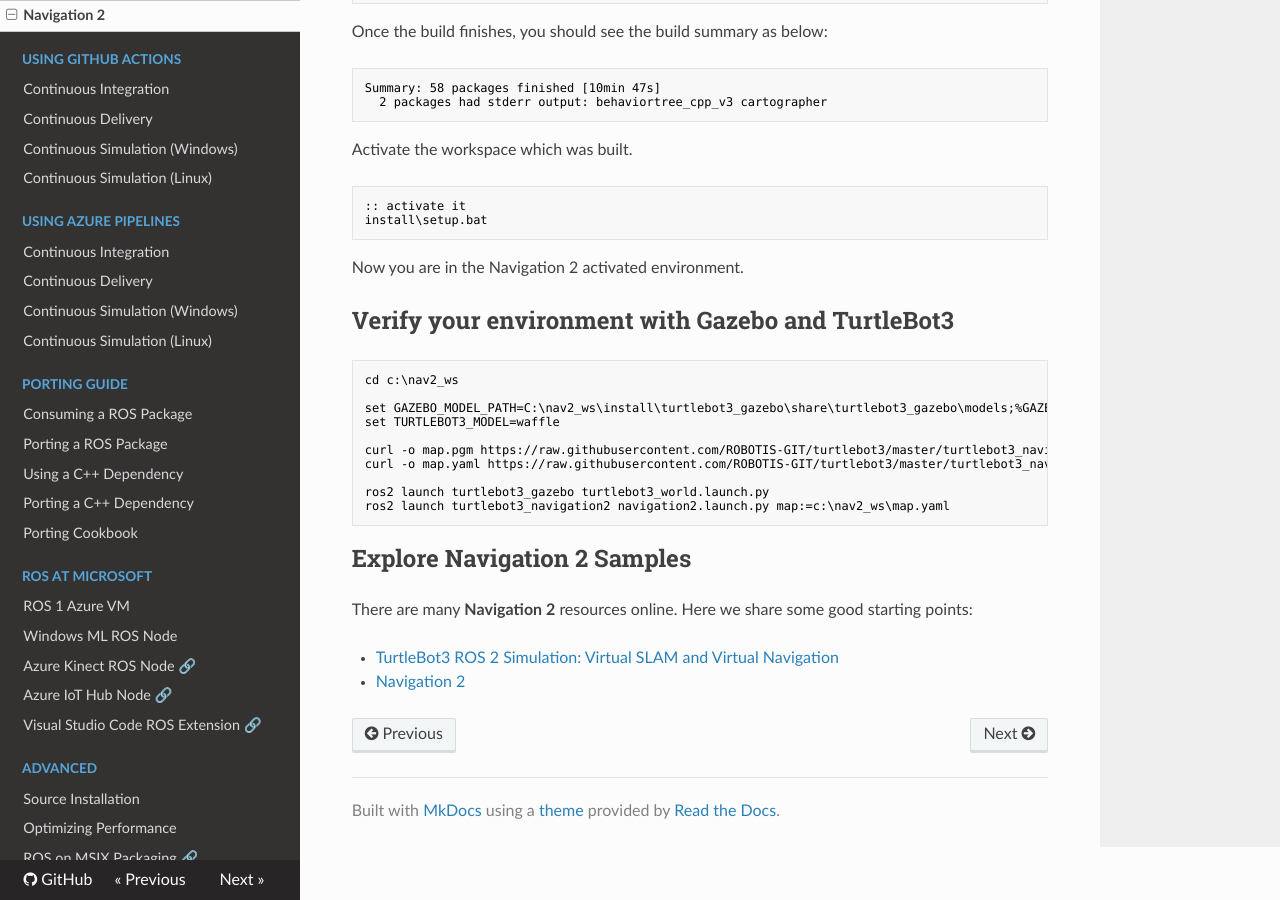
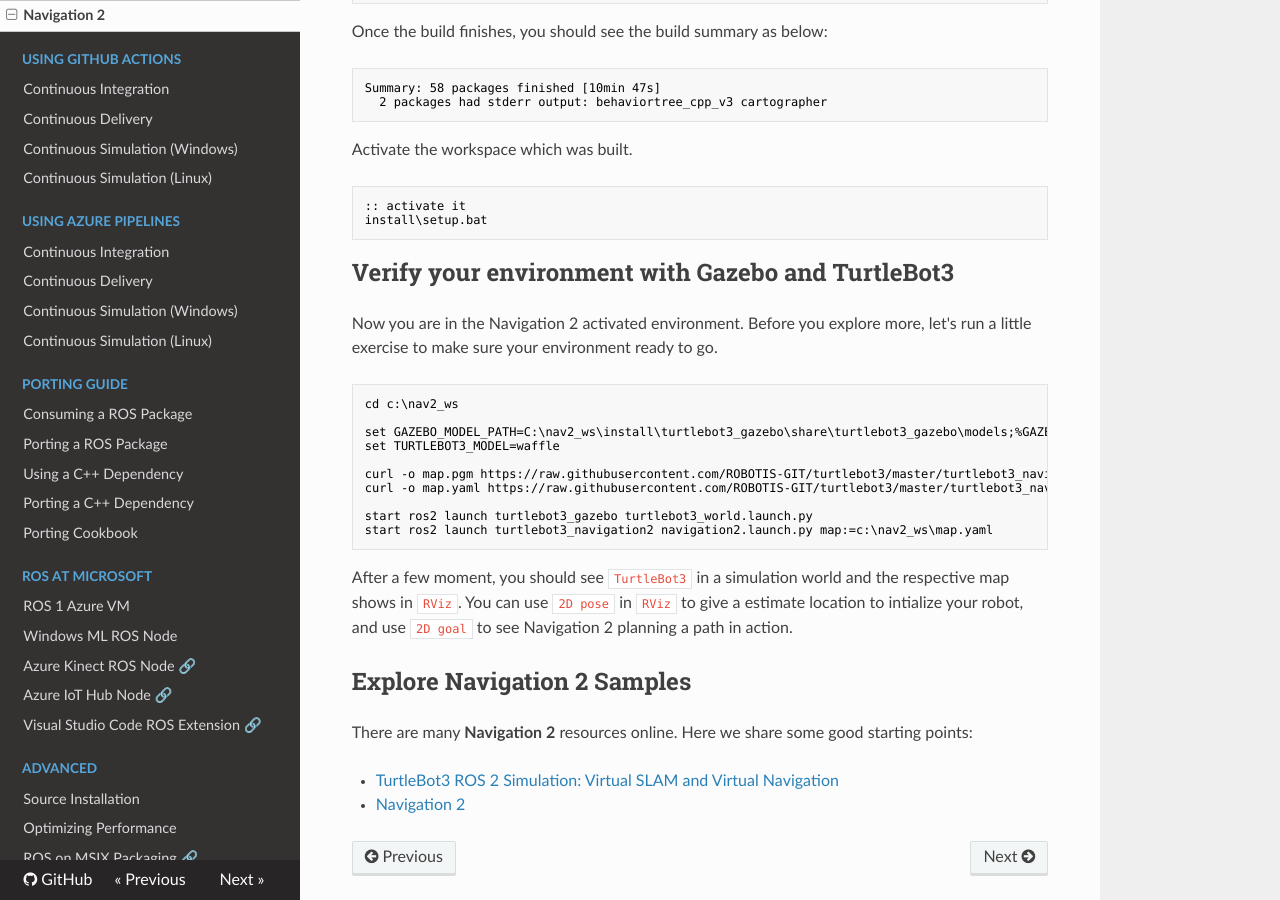
Before and after one commit to ms-iot/ROSOnWindows, an MkDocs documentation site: the page built from docs/ros2/nav2.md, in a window 1280 px wide and 900 px high, scrolled down 2479 px. Built offline with MkDocs 1.6.1, drawn with Linux system fonts in a browser that asks for light colours; nearby versions of some CDN libraries.

Commit message:
Update nav2.md

````diff
--- a/docs/ros2/nav2.md
+++ b/docs/ros2/nav2.md
@@ -123,11 +123,10 @@
 install\setup.bat
 ```
 
-Now you are in the Navigation 2 activated environment.
-
 ## Verify your environment with Gazebo and TurtleBot3
 
-
+Now you are in the Navigation 2 activated environment.
+Before you explore more, let's run a little exercise to make sure your environment ready to go.
 
 ```Batchfile
 cd c:\nav2_ws
@@ -138,9 +137,12 @@
 curl -o map.pgm https://raw.githubusercontent.com/ROBOTIS-GIT/turtlebot3/master/turtlebot3_navigation/maps/map.pgm
 curl -o map.yaml https://raw.githubusercontent.com/ROBOTIS-GIT/turtlebot3/master/turtlebot3_navigation/maps/map.yaml
 
-ros2 launch turtlebot3_gazebo turtlebot3_world.launch.py
-ros2 launch turtlebot3_navigation2 navigation2.launch.py map:=c:\nav2_ws\map.yaml
+start ros2 launch turtlebot3_gazebo turtlebot3_world.launch.py
+start ros2 launch turtlebot3_navigation2 navigation2.launch.py map:=c:\nav2_ws\map.yaml
 ```
+
+After a few moment, you should see `TurtleBot3` in a simulation world and the respective map shows in `RViz`.
+You can use `2D pose` in `RViz` to give a estimate location to intialize your robot, and use `2D goal` to see Navigation 2 planning a path in action.
 
 ## Explore Navigation 2 Samples
 
````
